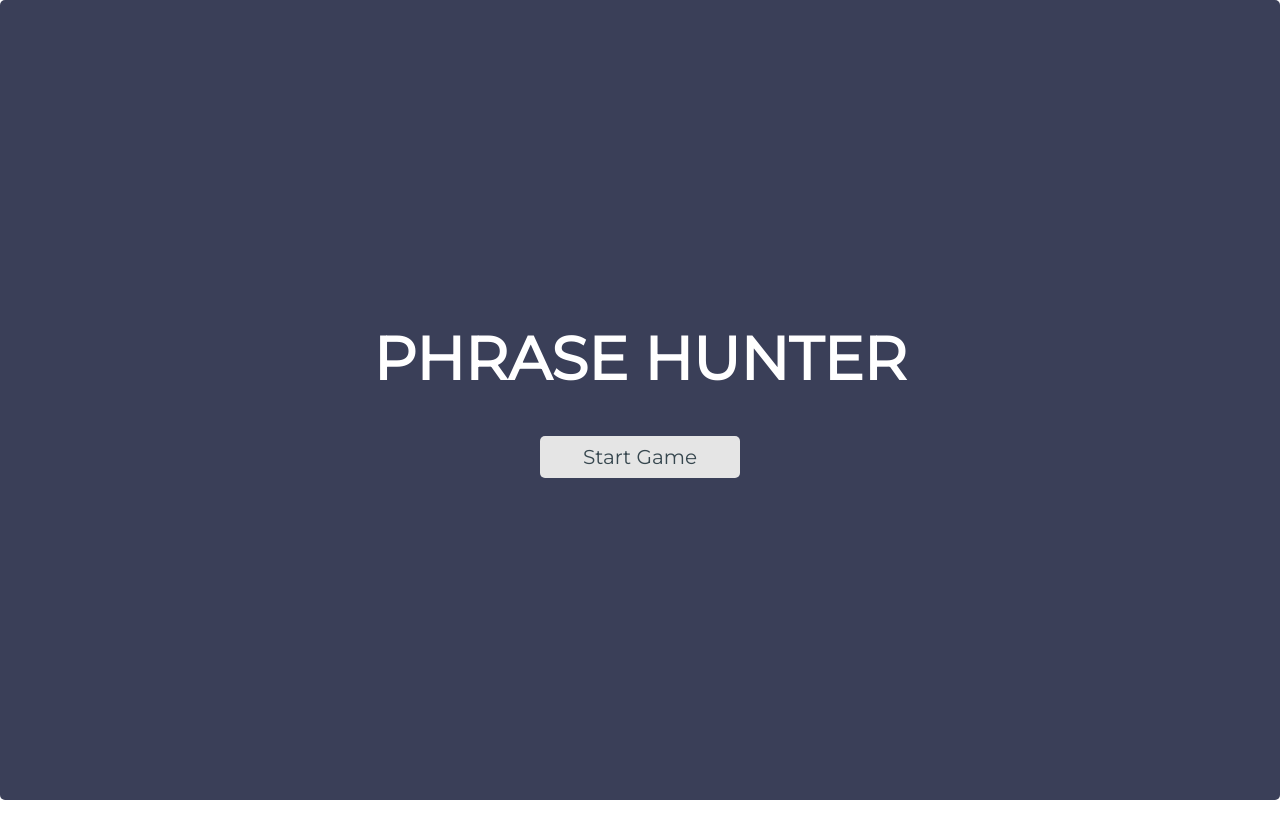
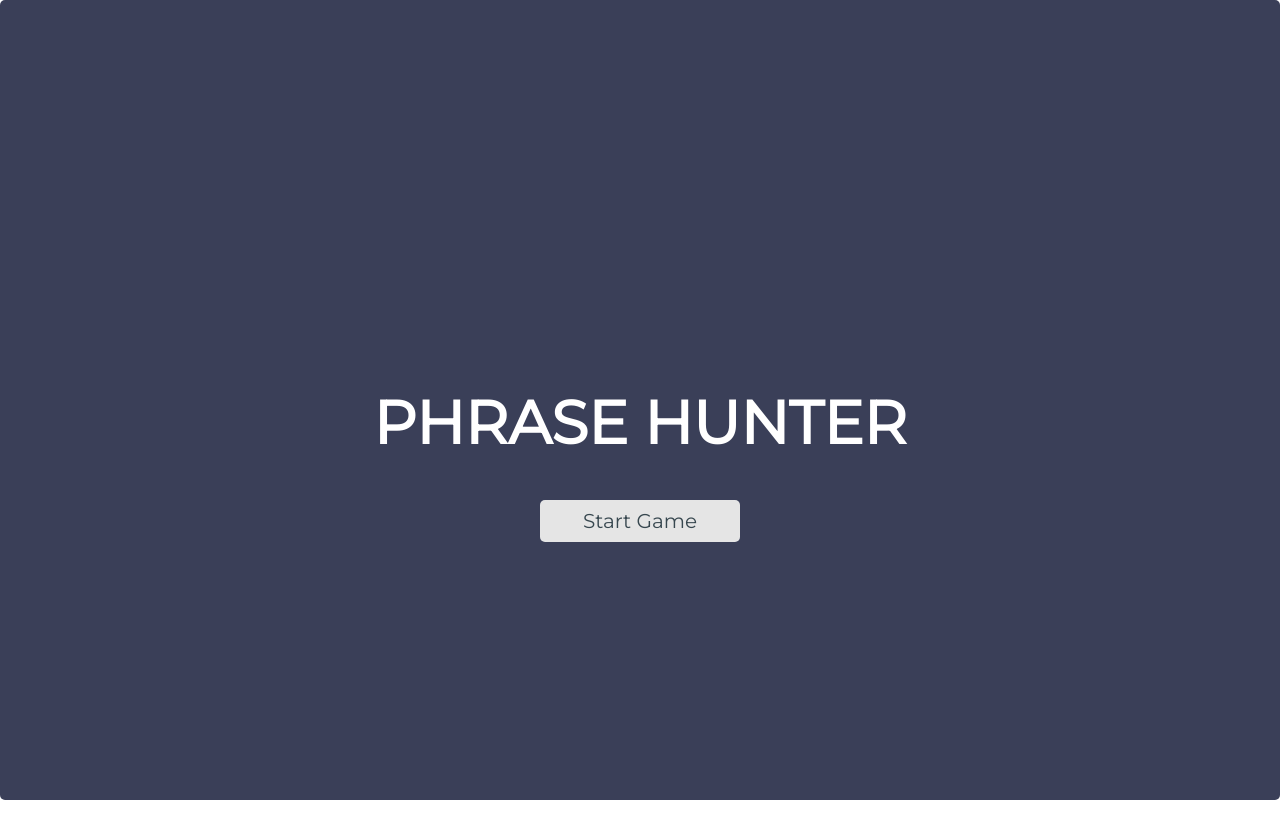
Before and after one commit to jcbrady/techdegree-unit-4, a plain HTML site: page index.html in a window 1280 px wide. Drawn offline with Linux system fonts and the light colour scheme.

Commit message:
updated issue with CSS
Moved overlay titles  to have more space at the top.

```diff
--- a/css/styles.css
+++ b/css/styles.css
@@ -202,3 +202,7 @@ button {
 .lose a {
   color: var(--color-lose);
 }
+
+#overlay {
+  padding-top: 8em;
+}
```
